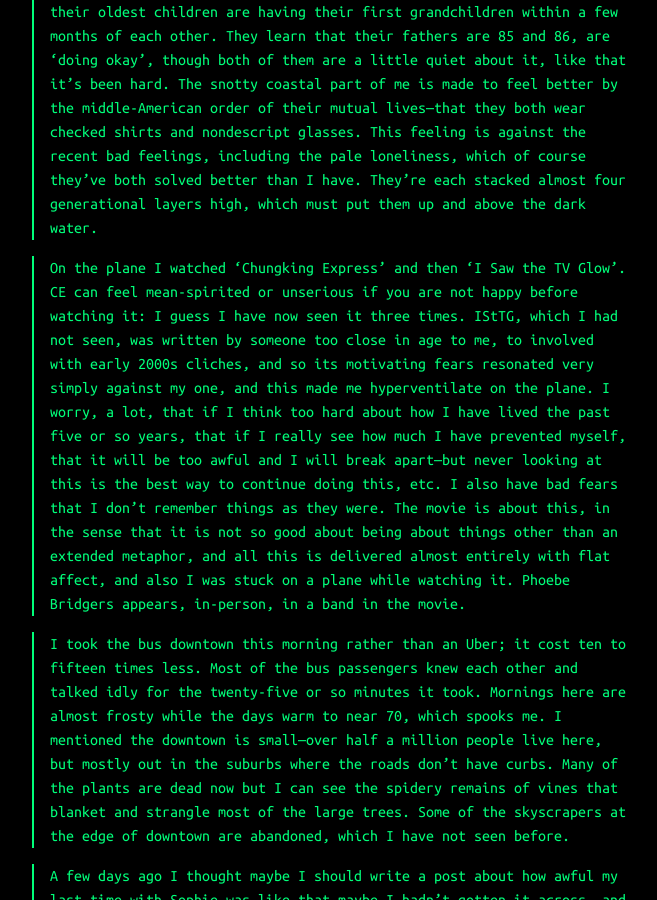
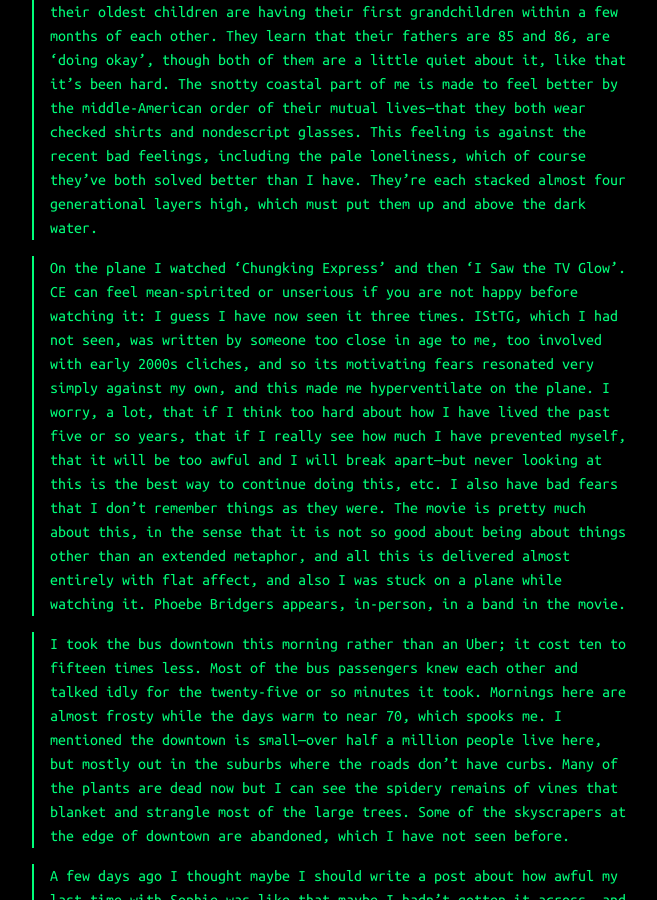
Before and after one commit to white-noise/white-noise.github.io, a Jekyll site: the page built from _posts/2025-02-18-nictate.md, in a window 1280 px wide and 900 px high, scrolled down 462 px. Shown: the whole window, without its empty margins (432-1089 px from the left). Built offline with Jekyll 4.4.1, drawn with Linux system fonts in a browser that asks for light colours.

Commit message:
Update content.

```diff
--- a/_posts/2025-02-18-nictate.md
+++ b/_posts/2025-02-18-nictate.md
@@ -11,7 +11,7 @@ preview: "The town has certain low-level pleasures, like broad oak trees and pun
 
 I can see almost all of Raleigh from its center. It's built like an old Roman city: a modest grid, bilaterally symmetric, a wide central road starting at the capitol and running until some other neoclassical building. The center for justice is tall and brutal, made of tinted concrete with a huge dulled brass seal above the entrance. In the downtown people wear proper suits and pencil skirts. In the mornings I end up at the same cafe, where the two economic strata of the city mix. Two men discuss something about selling industrial chemicals. Two other men, who I stand behind in line, discover that their youngest children have recently gotten married within a week of each other, then that their oldest children are having their first grandchildren within a few months of each other. They learn that their fathers are 85 and 86, are 'doing okay', though both of them are a little quiet about it, like that it's been hard. The snotty coastal part of me is made to feel better by the middle-American order of their mutual lives---that they both wear checked shirts and nondescript glasses. This feeling is against the recent bad feelings, including the pale loneliness, which of course they've both solved better than I have. They're each stacked almost four generational layers high, which must put them up and above the dark water.
 
-On the plane I watched 'Chungking Express' and then 'I Saw the TV Glow'. CE can feel mean-spirited or unserious if you are not happy before watching it: I guess I have now seen it three times. IStTG, which I had not seen, was written by someone too close in age to me, to involved with early 2000s cliches, and so its motivating fears resonated very simply against my one, and this made me hyperventilate on the plane. I worry, a lot, that if I think too hard about how I have lived the past five or so years, that if I really see how much I have prevented myself, that it will be too awful and I will break apart---but never looking at this is the best way to continue doing this, etc. I also have bad fears that I don't remember things as they were. The movie is about this, in the sense that it is not so good about being about things other than an extended metaphor, and all this is delivered almost entirely with flat affect, and also I was stuck on a plane while watching it. Phoebe Bridgers appears, in-person, in a band in the movie.
+On the plane I watched 'Chungking Express' and then 'I Saw the TV Glow'. CE can feel mean-spirited or unserious if you are not happy before watching it: I guess I have now seen it three times. IStTG, which I had not seen, was written by someone too close in age to me, too involved with early 2000s cliches, and so its motivating fears resonated very simply against my own, and this made me hyperventilate on the plane. I worry, a lot, that if I think too hard about how I have lived the past five or so years, that if I really see how much I have prevented myself, that it will be too awful and I will break apart---but never looking at this is the best way to continue doing this, etc. I also have bad fears that I don't remember things as they were. The movie is pretty much about this, in the sense that it is not so good about being about things other than an extended metaphor, and all this is delivered almost entirely with flat affect, and also I was stuck on a plane while watching it. Phoebe Bridgers appears, in-person, in a band in the movie.
 
 I took the bus downtown this morning rather than an Uber; it cost ten to fifteen times less. Most of the bus passengers knew each other and talked idly for the twenty-five or so minutes it took. Mornings here are almost frosty while the days warm to near 70, which spooks me. I mentioned the downtown is small---over half a million people live here, but mostly out in the suburbs where the roads don't have curbs. Many of the plants are dead now but I can see the spidery remains of vines that blanket and strangle most of the large trees. Some of the skyscrapers at the edge of downtown are abandoned, which I have not seen before.
 
```
